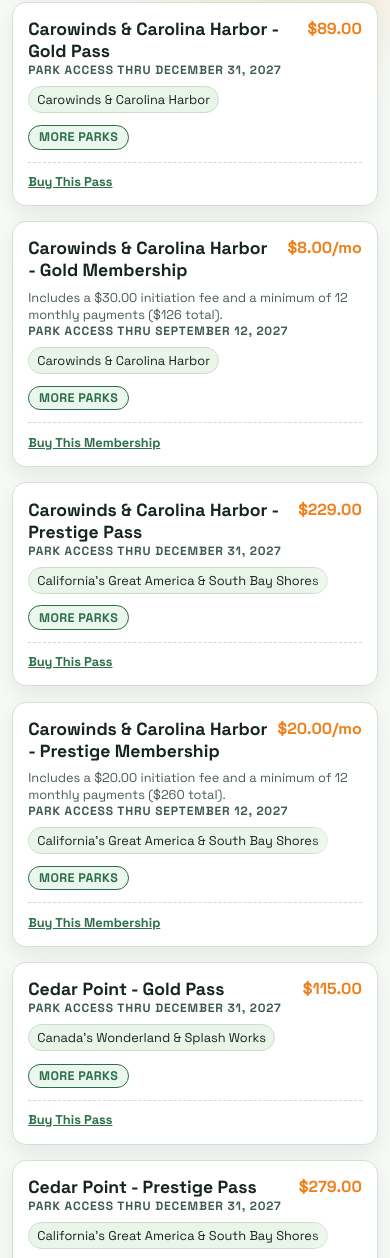
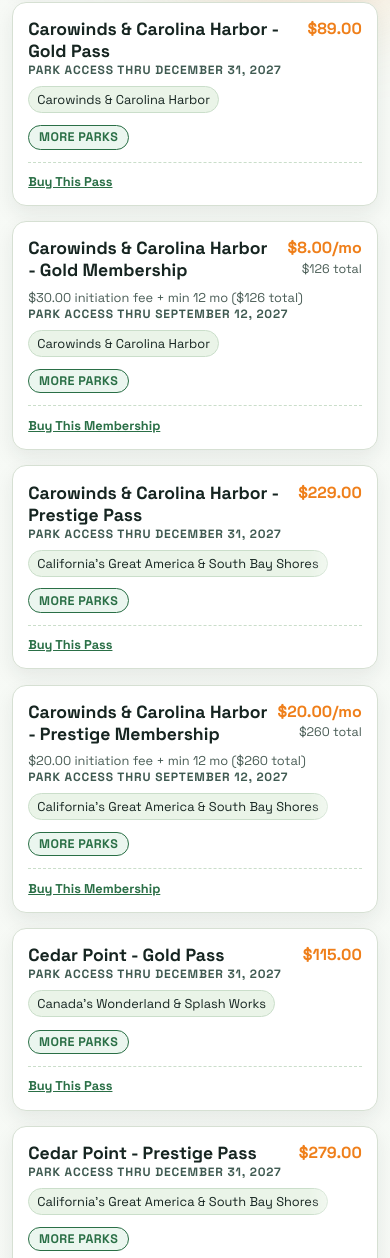
Before and after one commit to muddyCookie/pass-explorer, a plain HTML site: page index.html in a window 390 px wide. Shown: the part 946-2204 px from the top of the page. Drawn offline with Linux system fonts and the light colour scheme; no server answers.

Commit message:
Mobile Updates

```diff
--- a/index.html
+++ b/index.html
@@ -194,6 +194,7 @@
             <p class="pass-price"></p>
           </div>
           <p class="pass-price-sub" hidden></p>
+          <p class="pass-price-total" hidden></p>
         </div>
       </div>
       <div>
@@ -215,10 +216,10 @@
   <script src="price-overrides.js?v=20260911-13"></script>
   <script src="price-overrides.local.js?v=20260908-2"></script>
     <script src="pass-catalog.js?v=20260911-16"></script>
-    <script src="pricing.js?v=20260911-8"></script>
+    <script src="pricing.js?v=20260911-10"></script>
 
   <!-- UI -->
-    <script src="render.js?v=20260911-7"></script>
+    <script src="render.js?v=20260911-8"></script>
     <script src="filters.js?v=20260911-3"></script>
   <script src="main.js?v=20260908-2"></script>
 </body>
--- a/pricing.js
+++ b/pricing.js
@@ -159,15 +159,29 @@
   }
 
   if (feeAmount <= 0) {
-    return totalText
-      ? `Minimum ${minMonths} monthly payments (${totalText} total).`
-      : `Minimum ${minMonths} monthly payments.`;
+    return totalText ? `min ${minMonths} mo (${totalText} total)` : `min ${minMonths} mo`;
   }
 
   const feeText = `${downPayment} initiation fee`;
-  return totalText
-    ? `Includes a ${feeText} and a minimum of ${minMonths} monthly payments (${totalText} total).`
-    : `Includes a ${feeText} and a minimum of ${minMonths} monthly payments.`;
+  return totalText ? `${feeText} + min ${minMonths} mo (${totalText} total)` : `${feeText} + min ${minMonths} mo`;
+}
+
+function formatOfferMembershipTotal(offer) {
+  const pricing = offer?.pricing ?? null;
+  if (pricing?.type !== "membership" && !pricing?.monthly) return "";
+  const monthlyAmount = parsePrice(pricing.monthly);
+  const feeAmount = parsePrice(pricing.downPayment);
+  const minMonths = Number.isFinite(Number(pricing.minMonths)) ? Number(pricing.minMonths) : 12;
+  const totalAmount = feeAmount + (monthlyAmount * minMonths);
+  if (!Number.isFinite(totalAmount) || totalAmount <= 0) return "";
+  const code = String(offer?.currency || "USD").toUpperCase();
+  if (code === "USD") return `${formatUsd(totalAmount)} total`;
+  const usdTotal = convertToUsd(totalAmount, code);
+  const nativeFractionDigits = Math.abs(totalAmount % 1) > 1e-9 ? 2 : 0;
+  const nativeTotal = `$${totalAmount.toFixed(nativeFractionDigits)} ${code}`;
+  return Number.isFinite(usdTotal)
+    ? `${formatUsd(usdTotal)} USD / ${nativeTotal} total`
+    : `${nativeTotal} total`;
 }
 
 function formatOfferPriceSub(offer) {
--- a/render.js
+++ b/render.js
@@ -326,9 +326,11 @@
       node.querySelector(".pass-price").textContent = formatOfferPrice(offer);
 
       const priceSubEl = node.querySelector(".pass-price-sub");
+      const priceTotalEl = node.querySelector(".pass-price-total");
       const priceNoteEl = node.querySelector(".pass-price-note");
       const membershipNote = typeof formatOfferPriceNote === "function" ? formatOfferPriceNote(offer) : "";
       const priceSub = typeof formatOfferPriceSub === "function" ? formatOfferPriceSub(offer) : "";
+      const membershipTotal = typeof formatOfferMembershipTotal === "function" ? formatOfferMembershipTotal(offer) : "";
 
       if (priceSubEl) {
         // Native-currency detail is only needed for memberships; regular pass
@@ -336,6 +338,11 @@
         const showSub = Boolean(priceSub) && Boolean(membershipNote);
         priceSubEl.textContent = showSub ? priceSub : "";
         priceSubEl.hidden = !showSub;
+      }
+
+      if (priceTotalEl) {
+        priceTotalEl.textContent = membershipTotal;
+        priceTotalEl.hidden = !membershipTotal;
       }
 
       const accessThruRaw = String(offer?.accessThru || "").trim();
--- a/styles.css
+++ b/styles.css
@@ -899,6 +899,14 @@
   font-weight: 400;
 }
 
+.pass-price-total {
+  margin: 0;
+  font-size: 0.78rem;
+  color: var(--muted-ink);
+  font-weight: 400;
+  white-space: nowrap;
+}
+
 .detail-label {
   margin: 0;
   font-size: 0.75rem;
```
